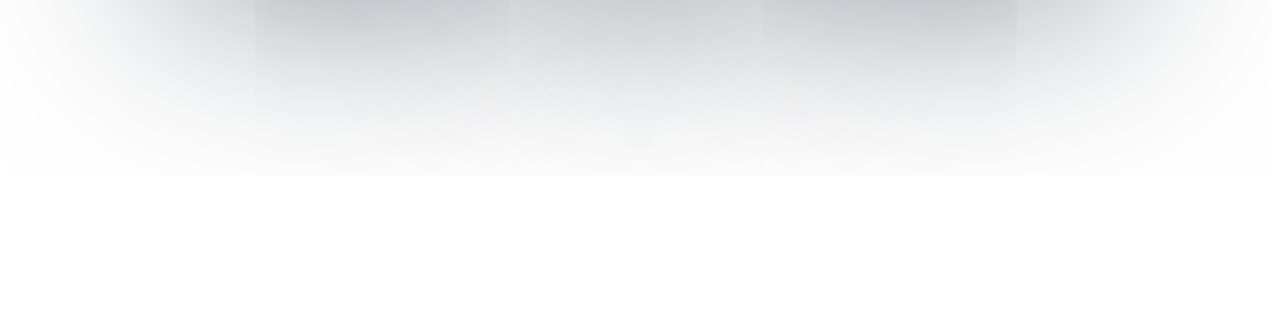
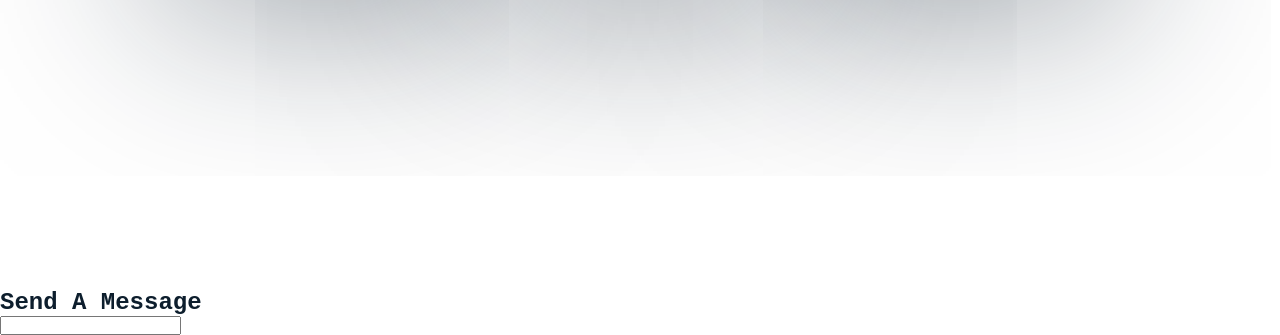
Before and after one commit to NgatiaJeffers/JeffDev-Portfolio, a plain HTML site: page index.html in a window 1280 px wide. Shown: the part 2111-2446 px from the top of the page. Before the commit the page ends 2400 px from the top, so only its background shows below. Drawn offline with Linux system fonts and the light colour scheme.

Commit message:
fixing issues

```diff
--- a/css/style.css
+++ b/css/style.css
@@ -331,6 +331,10 @@ h1, h2, h3, h4, h5, h6, p, a {
     background: #b2cfe9;
 }
 
+.face-content p {
+    color: #0D1E2D;
+}
+
 .container .card .face.face2 {
     background: #fff;
     display: flex;
--- a/index.html
+++ b/index.html
@@ -226,6 +226,18 @@
     </div>
 </div>
 
+<!-- Contanct Area -->
+<div class="container-contact">
+    <div class="contact-form">
+        <h2>Send A Message</h2>
+        <div class="form">
+            <div class="input-box">
+                <input type="text" name="">
+            </div>
+        </div>
+    </div>
+</div>
+
 
 
 
```
